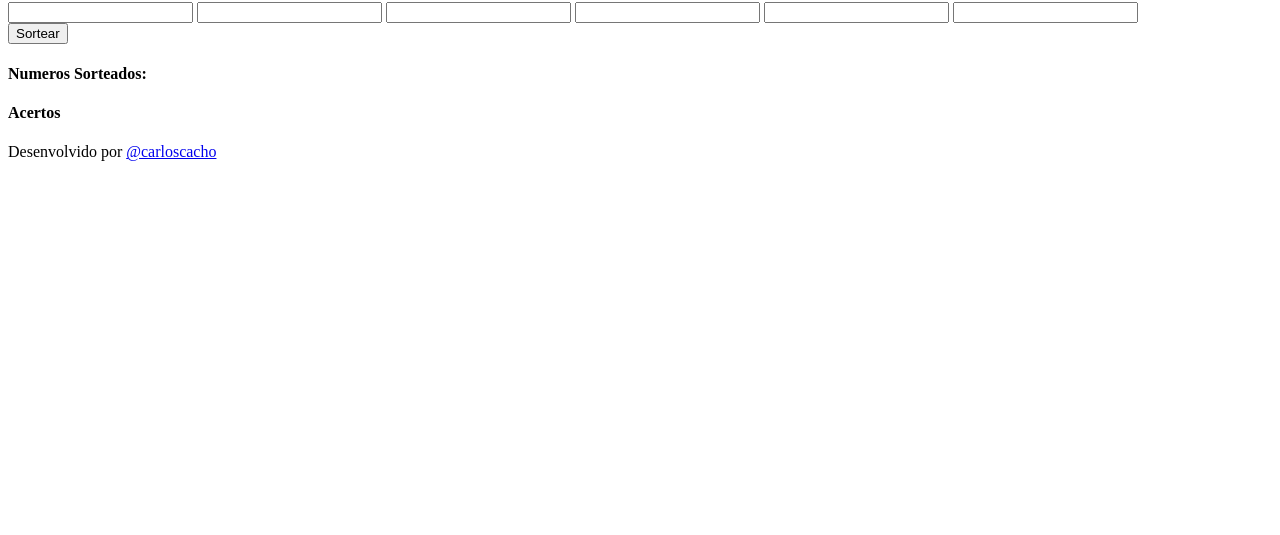
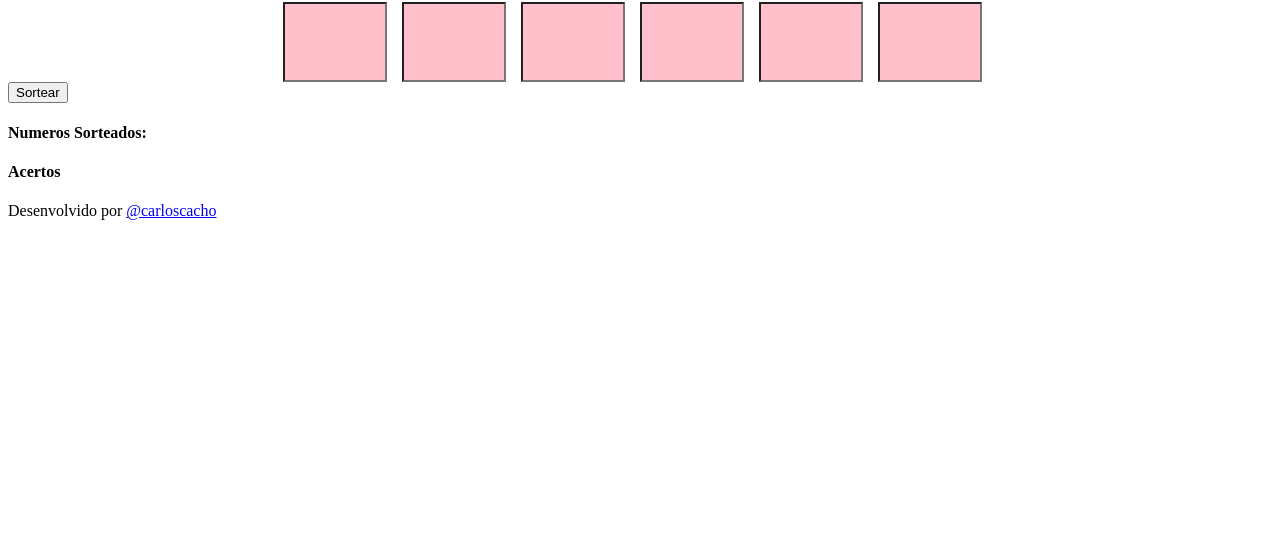
Before and after one commit to carloscacho/loteca-mat-2, a plain HTML site: page index.html in a window 1280 px wide. Shown: the part 265-800 px from the top of the page. Drawn offline with Linux system fonts and the light colour scheme.

Commit message:
alteração do Input css

```diff
--- a/estilos.css
+++ b/estilos.css
@@ -24,3 +24,16 @@ h3 {
   font-family: sans-serif;
   margin-top: 10px;
 }
+
+.selecao{
+  display: flex;
+  justify-content: center;
+  align-items: center;
+}
+
+.selecao > input {
+  width: 1.5em;
+  font-size: 4em;
+  margin-right: 15px;
+  background-color: pink;
+}
```
Also changed, not shown: index.html (+1 -0 lines).
